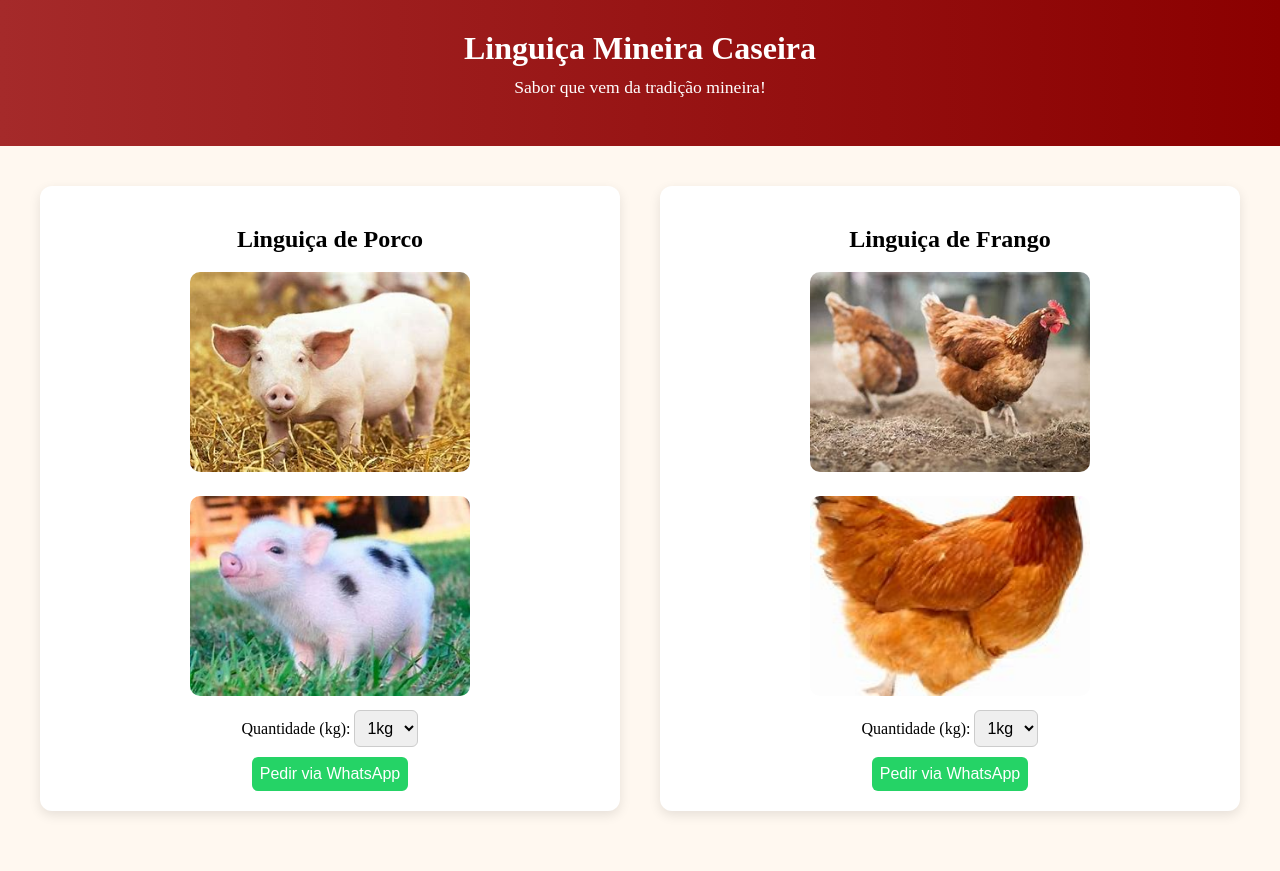
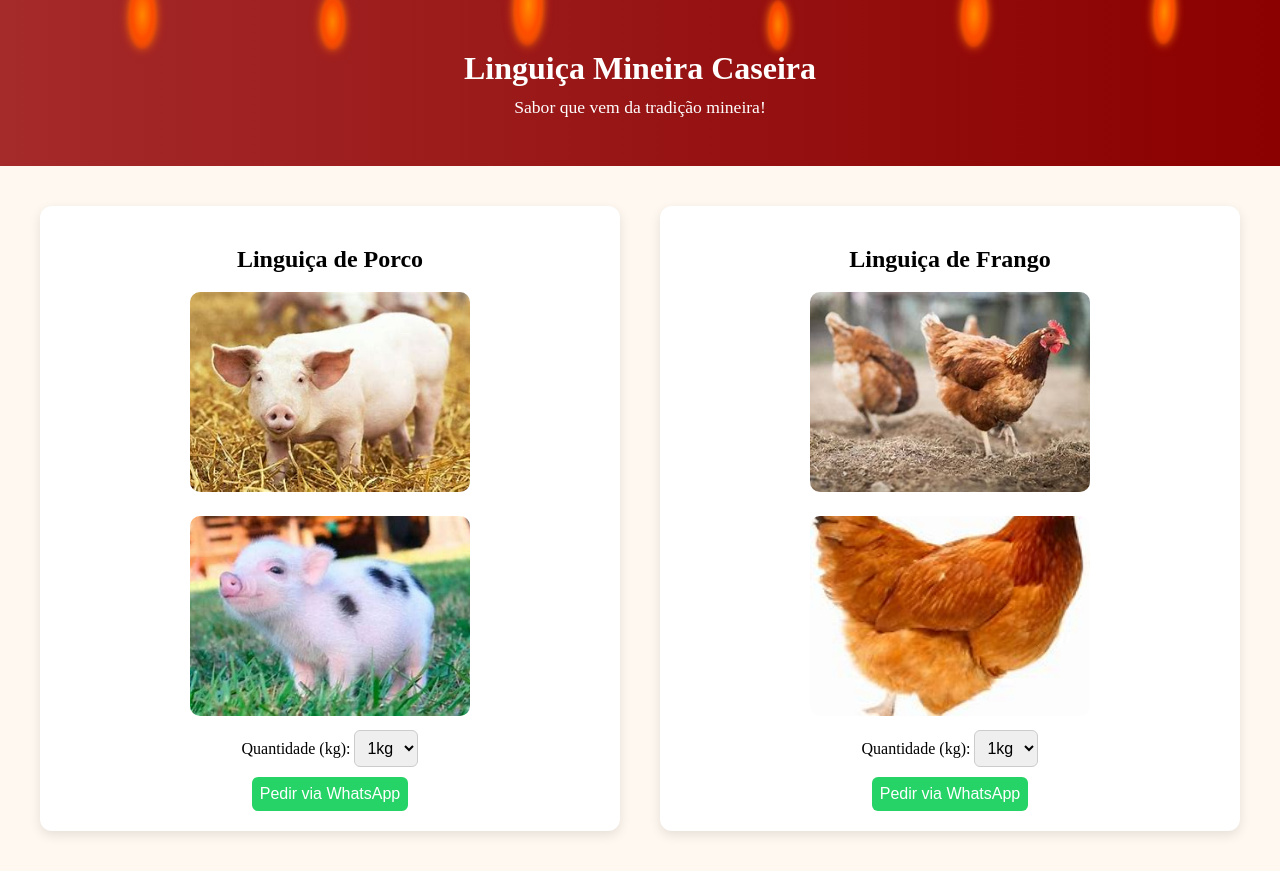
Before and after one commit to ClovisJunioG/Lingui-a-Mineira, a plain HTML site: page index.html in a window 1280 px wide. Drawn offline with Linux system fonts and the light colour scheme.

Commit message:
Update index.html

```diff
--- a/index.html
+++ b/index.html
@@ -13,20 +13,113 @@
     }
 
     header {
+      position: relative;
       background: linear-gradient(90deg, #a52a2a, #8b0000);
       color: white;
       text-align: center;
-      padding: 30px 20px;
+      padding: 50px 20px 30px 20px;
+      overflow: visible;
     }
 
     header h1 {
       margin: 0;
       font-size: 2em;
+      position: relative;
+      z-index: 2;
     }
 
     header p {
       margin-top: 10px;
       font-size: 1.1em;
+      position: relative;
+      z-index: 2;
+    }
+
+    /* Container do fogo */
+    .fire-container {
+      position: absolute;
+      top: 0;
+      left: 0;
+      width: 100%;
+      height: 50px;
+      overflow: visible;
+      pointer-events: none;
+      z-index: 1;
+      filter: drop-shadow(0 0 2px #ff4500);
+    }
+
+    /* Chamas */
+    .flame {
+      position: absolute;
+      bottom: 0;
+      width: 30px;
+      height: 60px;
+      background: radial-gradient(ellipse at center, rgba(255,140,0,1) 0%, rgba(255,69,0,0.8) 50%, transparent 80%);
+      border-radius: 50% 50% 50% 50% / 60% 60% 40% 40%;
+      animation: flicker 1.2s infinite ease-in-out alternate;
+      opacity: 0.9;
+      filter: drop-shadow(0 0 5px #ff8c00);
+      transform-origin: bottom center;
+    }
+
+    .flame:nth-child(1) {
+      left: 10%;
+      animation-delay: 0s;
+      height: 65px;
+      width: 28px;
+    }
+
+    .flame:nth-child(2) {
+      left: 25%;
+      animation-delay: 0.3s;
+      height: 55px;
+      width: 25px;
+      opacity: 0.8;
+    }
+
+    .flame:nth-child(3) {
+      left: 40%;
+      animation-delay: 0.6s;
+      height: 70px;
+      width: 30px;
+    }
+
+    .flame:nth-child(4) {
+      left: 60%;
+      animation-delay: 0.2s;
+      height: 50px;
+      width: 20px;
+      opacity: 0.75;
+    }
+
+    .flame:nth-child(5) {
+      left: 75%;
+      animation-delay: 0.5s;
+      height: 60px;
+      width: 27px;
+    }
+
+    .flame:nth-child(6) {
+      left: 90%;
+      animation-delay: 0.7s;
+      height: 55px;
+      width: 22px;
+      opacity: 0.85;
+    }
+
+    @keyframes flicker {
+      0% {
+        transform: scaleY(1) translateY(0) rotate(0deg);
+        opacity: 0.9;
+      }
+      50% {
+        transform: scaleY(1.2) translateY(-5px) rotate(3deg);
+        opacity: 1;
+      }
+      100% {
+        transform: scaleY(1) translateY(0) rotate(0deg);
+        opacity: 0.9;
+      }
     }
 
     .container {
@@ -61,6 +154,7 @@
       opacity: 0;
       transform: translateY(30px);
       animation: fadeInUp 1s ease forwards;
+      cursor: pointer;
     }
 
     .img-container:nth-child(1) {
@@ -83,11 +177,10 @@
       height: 200px;
       object-fit: cover;
       border-radius: 10px;
-      cursor: pointer;
       transition: transform 0.3s ease, box-shadow 0.3s ease;
     }
 
-    .img-container img:hover {
+    .img-container:hover img {
       transform: scale(1.05);
       box-shadow: 0 6px 15px rgba(0, 0, 0, 0.2);
     }
@@ -105,14 +198,13 @@
       opacity: 0;
       transition: opacity 0.3s ease;
       pointer-events: none;
+      user-select: none;
     }
 
-    .img-container:hover span {
-      opacity: 1;
-    }
-
+    .img-container:hover span,
     .img-container:active span {
       opacity: 1;
+      pointer-events: auto;
     }
 
     select, button {
@@ -139,6 +231,14 @@
 <body>
 
 <header>
+  <div class="fire-container">
+    <div class="flame"></div>
+    <div class="flame"></div>
+    <div class="flame"></div>
+    <div class="flame"></div>
+    <div class="flame"></div>
+    <div class="flame"></div>
+  </div>
   <h1>Linguiça Mineira Caseira</h1>
   <p>Sabor que vem da tradição mineira!</p>
 </header>
```
